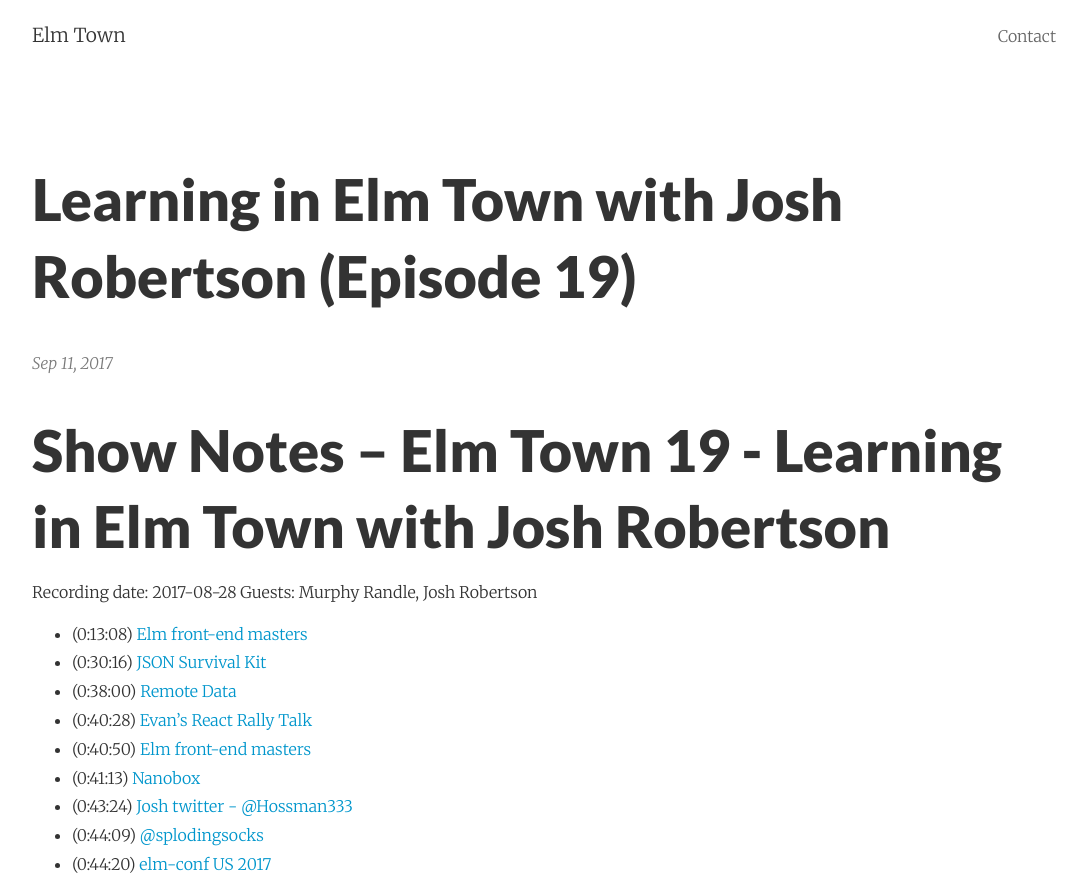
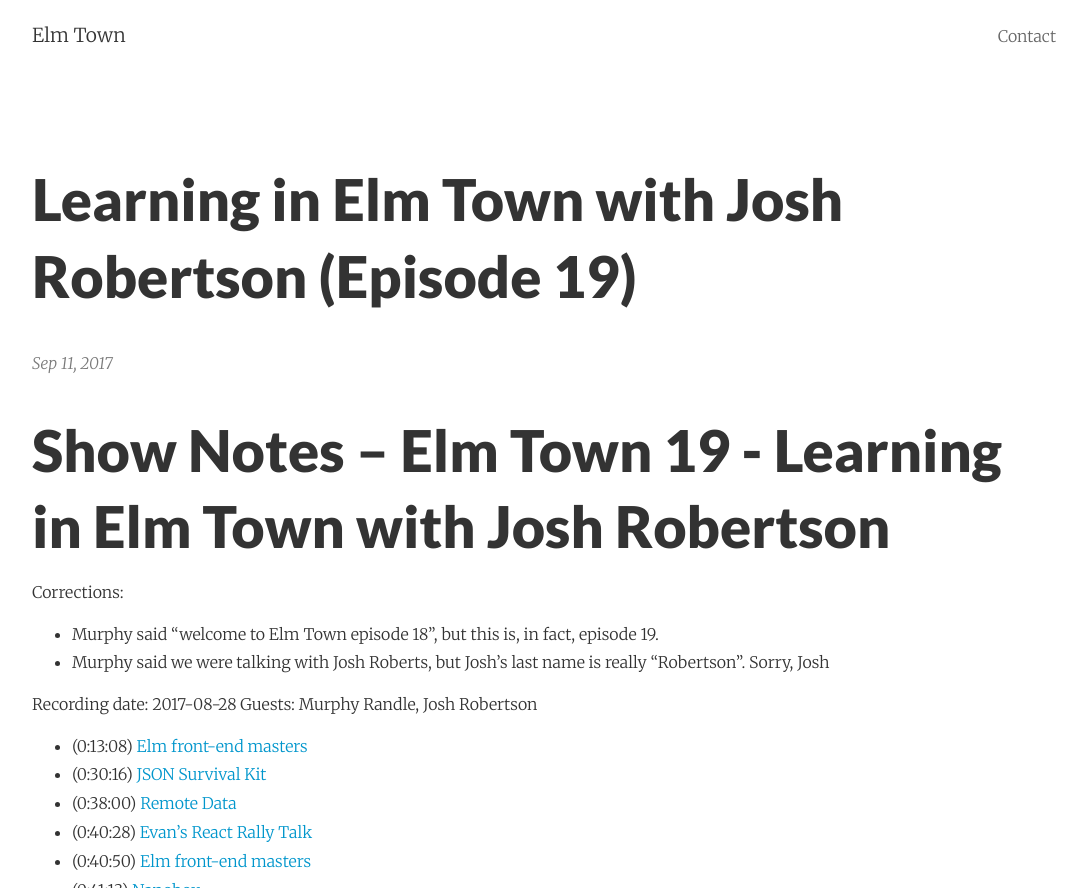
Before and after one commit to elmtown/elmtown.github.io, a Jekyll site: the page built from _posts/2017-09-11-learning-in-Elm-Town-episode-19.markdown, in a window 1280 px wide, cut to the strip 0-888 px from the top of the page. Shown: the whole strip, without its empty margins (96-1183 px from the left). Built offline with Jekyll 4.4.1, drawn with Linux system fonts in a browser that asks for light colours; our own code applies the rules of GitHub Pages for plain Markdown files.

Commit message:
Added corrections

```diff
--- a/_posts/2017-09-11-learning-in-Elm-Town-episode-19.markdown
+++ b/_posts/2017-09-11-learning-in-Elm-Town-episode-19.markdown
@@ -4,6 +4,10 @@
 ---
 
 # Show Notes – Elm Town 19 - Learning in Elm Town with Josh Robertson
+
+Corrections:
+- Murphy said "welcome to Elm Town episode 18", but this is, in fact, episode 19.
+- Murphy said we were talking with Josh Roberts, but Josh's last name is really "Robertson". Sorry, Josh
 
 Recording date: 2017-08-28
 Guests: Murphy Randle, Josh Robertson
```
